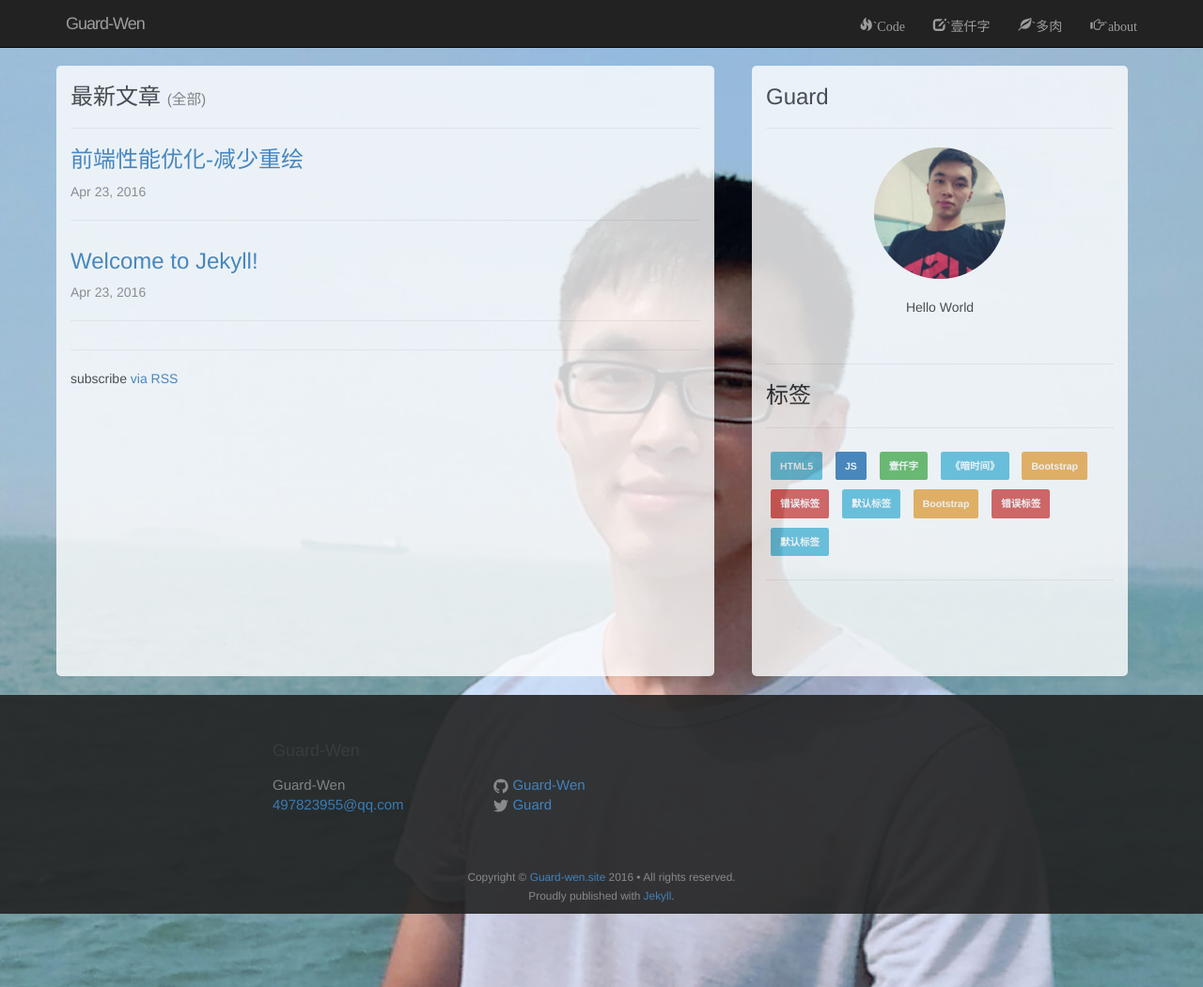
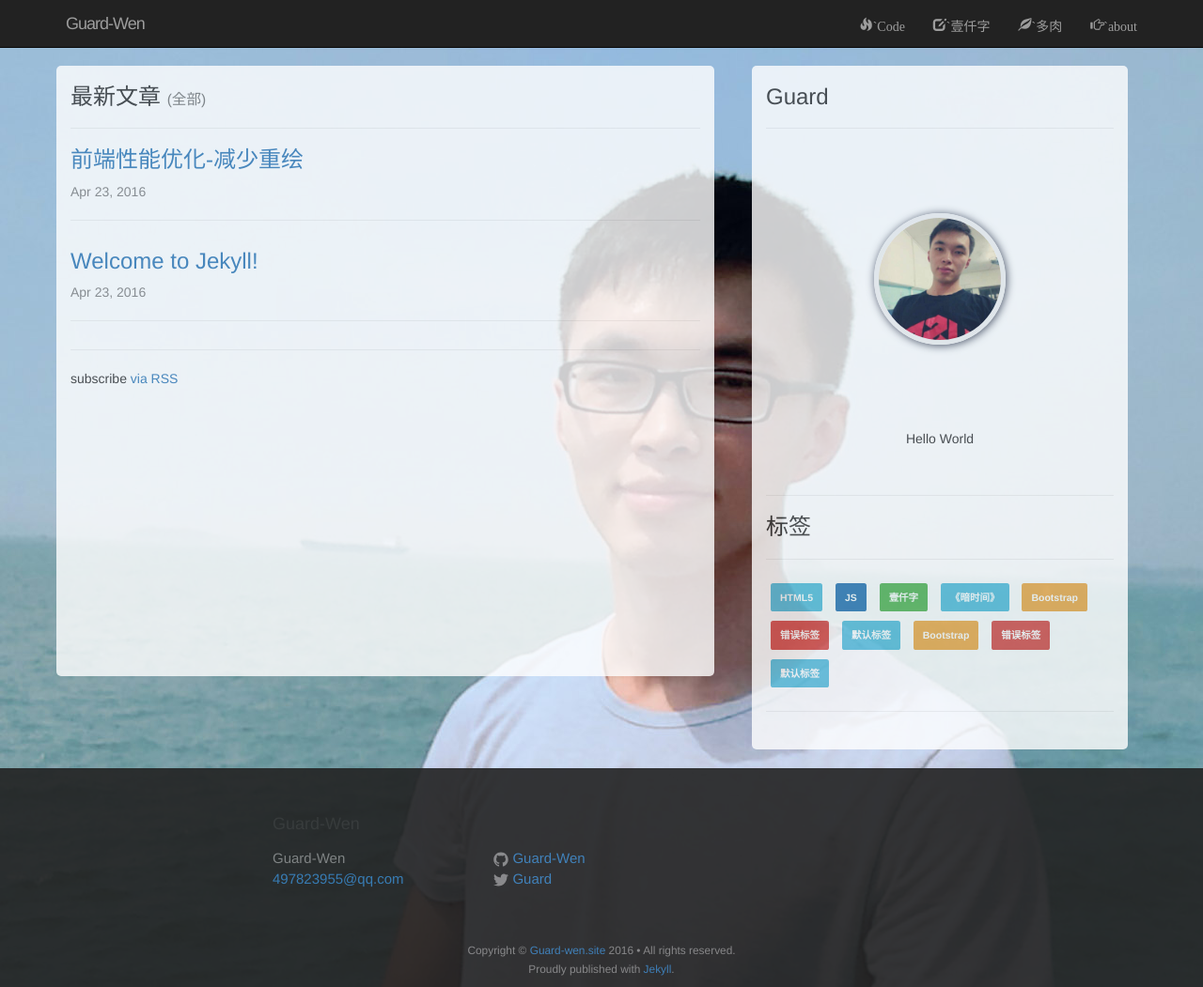
Before and after one commit to guard-wen/guard-wen.github.io, a Jekyll site: the page built from index.html, in a window 1280 px wide and 1051 px high. Shown: the whole window at 94% size. Built offline with Jekyll 4.4.1, drawn with Linux system fonts in a browser that asks for light colours.

Commit message:
v1.0.6
头像动画

```diff
--- a/_includes/head.html
+++ b/_includes/head.html
@@ -20,7 +20,9 @@
 	.latest-article{height: 600px;overflow: hidden;}
 	.label-mark span{padding: 10px;margin: 5px;display:inline-block;cursor: pointer;}
 	.label-mark span:hover{background: #333333;opacity: 0.8;}
-	.jianjie{width: 90%;margin: 0 auto;text-align: center;}
+	.jianjie-box{width: 85%;height: 280px;margin: 0 auto;}
+	.jianjie{width: 140px;height: 140px;position: relative;margin: 0 auto;top: 25%;border-radius: 200px;}
+	.jianjie img{border: 5px solid #f0f0f0;box-shadow: 1px 1px 10px #33384c;}
 	.page-content{padding: 0;}
 	footer{opacity: 0.9;padding-bottom: 10px;}
 	footer .wrapper{padding: 30px 20px;}
--- a/_layouts/default.html
+++ b/_layouts/default.html
@@ -29,6 +29,36 @@
 	           $('html').animate({"scrollTop": "0px"},300); //IE,FF
 	           $('body').animate({"scrollTop": "0px"},300); //Webkit
 		    });
+
+	       var m=document.getElementsByClassName('jianjie');
+			$('.jianjie').click(function()
+			{
+				if(m[0].style.left==0)
+				{
+					$('.jianjie').animate({left:'25%',top:'1%'},100).css({'-webkit-transform':'rotate(180deg)','-webkit-transition':'width 0.1s, height 0.1s, -webkit-transform 2s'})    //右上
+				}
+				else if (m[0].style.left=='25%')
+				{
+					$('.jianjie').animate({left:'24%',top:'49%'},300).css({'-webkit-transform':'rotate(0deg)','-webkit-transition':'width 0.1s, height 0.1s, -webkit-transform 2s'})  //右下
+				}
+				else if (m[0].style.left=='24%')
+				{
+					$('.jianjie').animate({left:'-25%'},200).css({'-webkit-transform':'rotate(-180deg)','-webkit-transition':'width 0.1s, height 0.1s, -webkit-transform 2s'})    //左下
+				}
+				else if (m[0].style.left=='-25%')
+				{
+					$('.jianjie').animate({left:'-24%',top:'0%'},200).css({'-webkit-transform':'rotate(0deg)','-webkit-transition':'width 0.1s, height 0.1s, -webkit-transform 2s'})    //左上
+				}
+				else if (m[0].style.left=='-24%')
+				{
+					$('.jianjie').animate({left:'0%',top:'25%'},300).css({'-webkit-transform':'rotate(360deg)','-webkit-transition':'width 0.1s, height 0.1s, -webkit-transform 1s'})  //居中
+				}
+				else if (m[0].style.left=='0%')
+				{
+					$('.jianjie').animate({left:'25%',top:'2%'},300).css({'-webkit-transform':'rotate(180deg)','-webkit-transition':'width 0.1s, height 0.1s, -webkit-transform 2s'})  //右上
+				}
+
+			})
 	   });
 	</script>
   </body>
--- a/index.html
+++ b/index.html
@@ -29,8 +29,10 @@
   <div class="col-md-4">
     <h3>Guard</h3>
     <hr>
-    <div class="jianjie">
-      <img src="/img/img-head.jpg" style="width: 140px" class="img-circle">
+    <div class="jianjie-box">
+      <div class="jianjie">
+        <img src="/img/img-head.jpg" style="width: 140px" class="img-circle">
+      </div>
     </div>
     <p class="text-center">
     <br>
```
